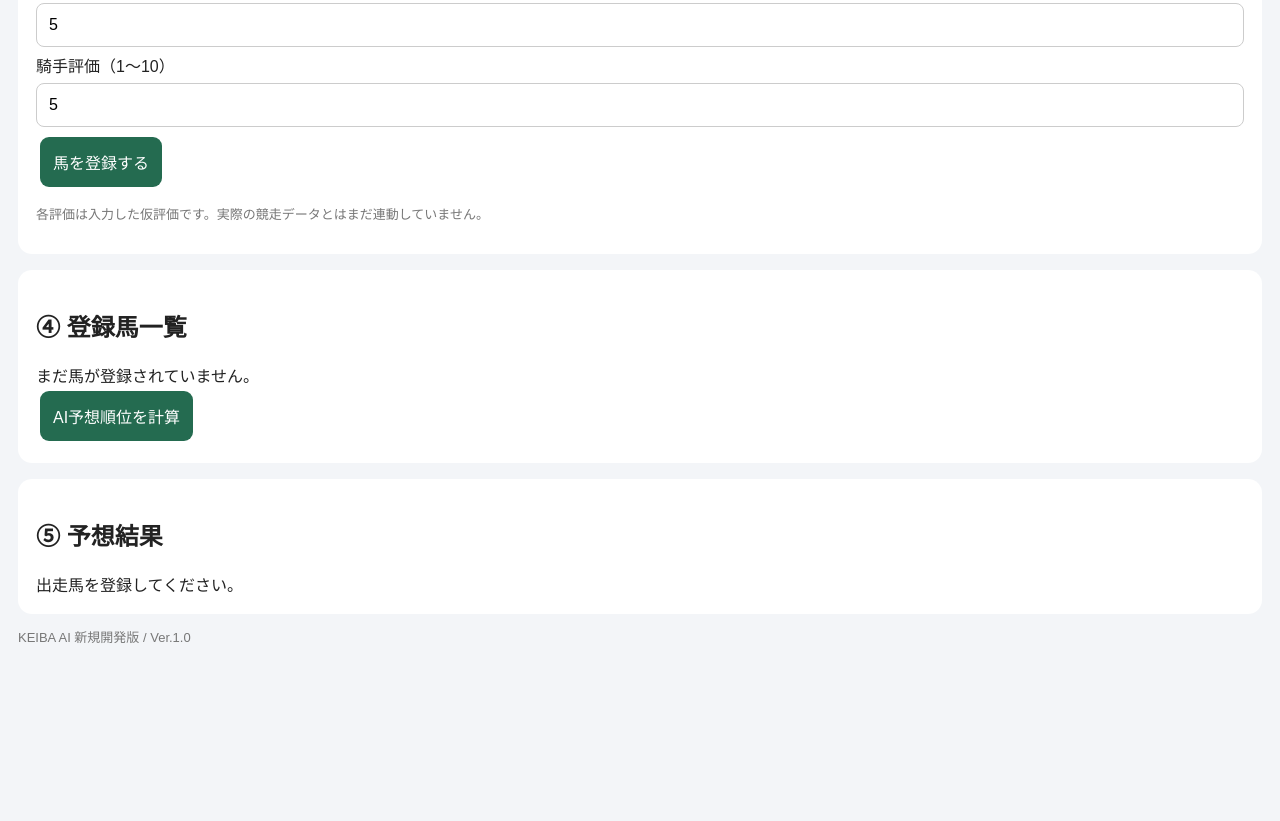
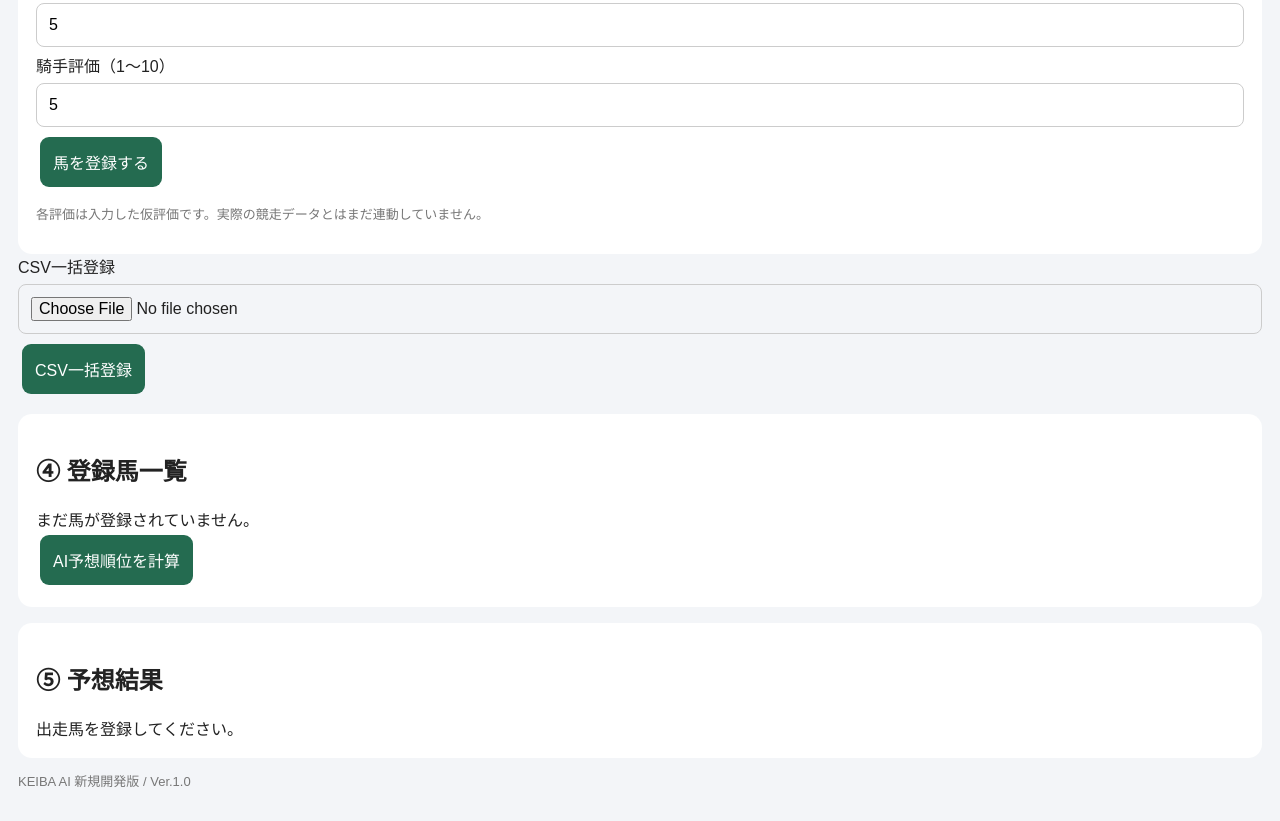
Before and after one commit to kenjisa4267-byte/KeibaAI-New, a plain HTML site: page index.html in a window 1280 px wide. Shown: the part 1047-1868 px from the top of the page. Before the commit the page ends 1724 px from the top, so only its background shows below. Drawn offline with Linux system fonts and the light colour scheme.

Commit message:
index.html を更新

```diff
--- a/index.html
+++ b/index.html
@@ -55,7 +55,11 @@ td,th{padding:10px;border-bottom:1px solid #ddd;text-align:center}
 <button onclick="addHorse()">馬を登録する</button>
 <p class="small">各評価は入力した仮評価です。実際の競走データとはまだ連動していません。</p>
 </div>
+<label>CSV一括登録</label>
 
+<input type="file" id="csvFile" accept=".csv">
+
+<button onclick="importCSV()">CSV一括登録</button>
 <div class="card">
 <h2>④ 登録馬一覧</h2>
 <div id="list">まだ馬が登録されていません。</div>
```
